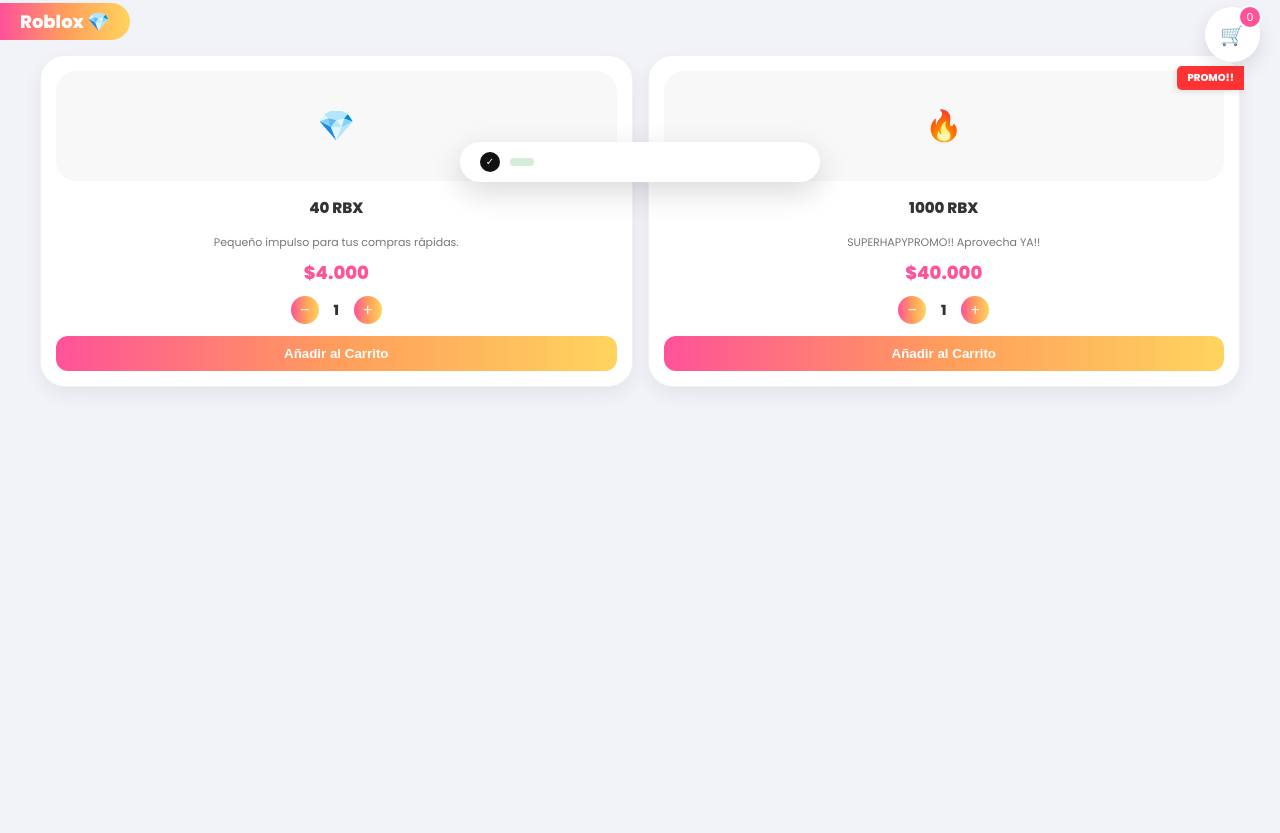
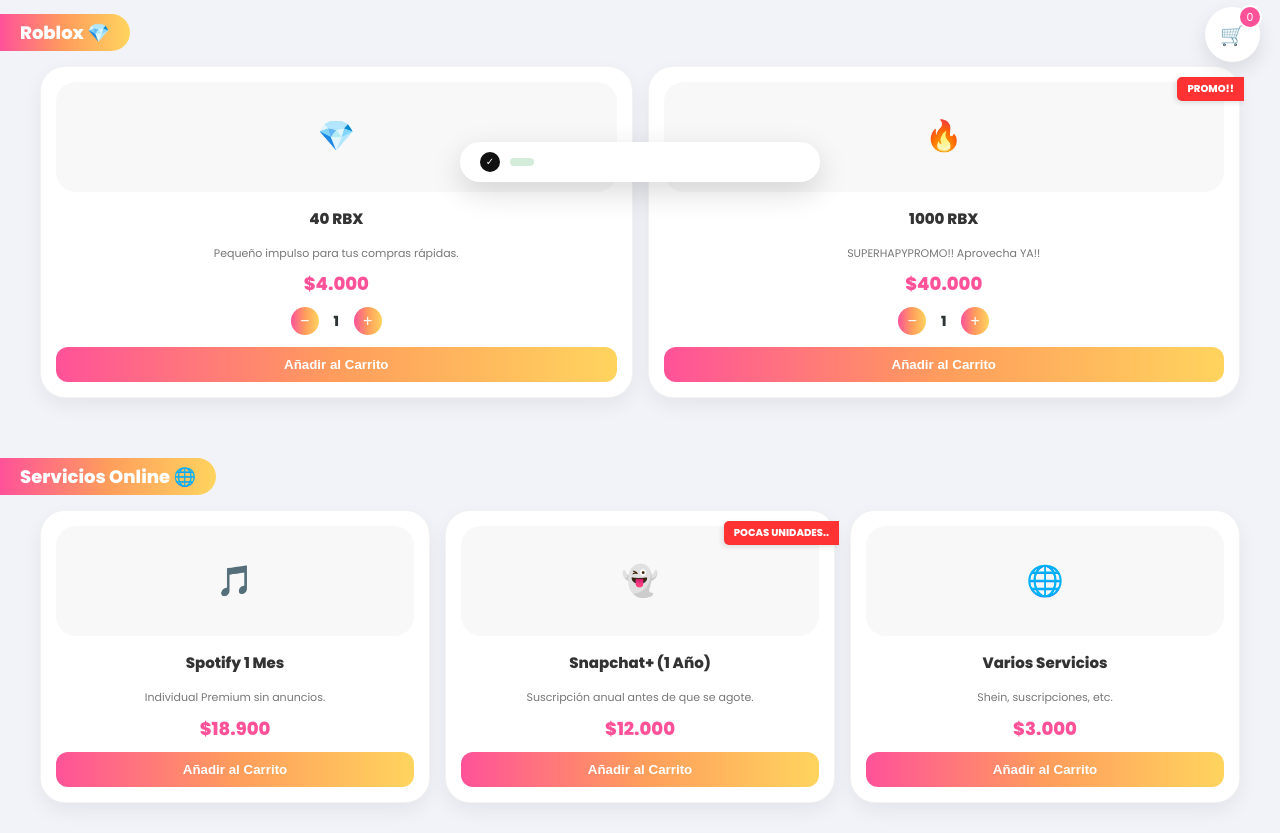
Before and after one commit to 04Evann/happy-corner, a website: page catalogo.html in a window 1280 px wide. Shown: the part 718-1551 px from the top of the page. Before the commit the page ends 1135 px from the top, so only its background shows below. Drawn offline with Linux system fonts and the light colour scheme.

Commit message:
Update catalog title and add new services section

```diff
--- a/catalogo.html
+++ b/catalogo.html
@@ -3,15 +3,16 @@
 <head>
     <meta charset="UTF-8">
     <meta name="viewport" content="width=device-width, initial-scale=1.0">
-    <title>Happy Corner</title>
+    <title>Happy Corner | 2026</title>
     <link href="https://fonts.googleapis.com/css2?family=Poppins:wght@400;600;800&display=swap" rel="stylesheet">
-    <link rel="stylesheet" href="styles.css"> </head>
+    <link rel="stylesheet" href="styles.css">
+</head>
 <body>
 
     <audio id="clinkSound" src="" preload="auto"></audio>
 
     <header>
-        <img src="logo.png" alt="HappyCorner" class="logo-img">
+        <img src="loguito.png" alt="HappyCorner" class="logo-img">
         <nav>
             <a href="index.html">Inicio</a>
             <a href="catalogo.html">Catálogo</a>
@@ -69,6 +70,32 @@
             <div class="qty-controls"><button class="qty-btn" onclick="changeQty('rbx1000', -1)">−</button><span class="qty-num">1</span><button class="qty-btn" onclick="changeQty('rbx1000', 1)">+</button></div>
             <button class="add-btn" onclick="addToCart('rbx1000')">Añadir al Carrito</button>
         </div>
+        </div>
+
+    <div class="section-tag">Servicios Online 🌐</div>
+    <div class="grid">
+        <div class="card" id="spotify">
+            <div class="img-placeholder">🎵</div>
+            <h3 class="product-name">Spotify 1 Mes</h3>
+            <p class="product-desc">Individual Premium sin anuncios.</p>
+            <div class="price">$18.900</div>
+            <button class="add-btn" onclick="addToCart('spotify')">Añadir al Carrito</button>
+        </div>
+        <div class="card" id="snap-plus">
+            <div class="ribbon">POCAS UNIDADES..</div>
+            <div class="img-placeholder">👻</div>
+            <h3 class="product-name">Snapchat+ (1 Año)</h3>
+            <p class="product-desc">Suscripción anual antes de que se agote.</p>
+            <div class="price">$12.000</div>
+            <button class="add-btn" onclick="addToCart('snap-plus')">Añadir al Carrito</button>
+        </div>
+        <div class="card" id="otros-serv">
+            <div class="img-placeholder">🌐</div>
+            <h3 class="product-name">Varios Servicios</h3>
+            <p class="product-desc">Shein, suscripciones, etc.</p>
+            <div class="price">$3.000</div>
+            <button class="add-btn" onclick="addToCart('otros-serv')">Añadir al Carrito</button>
+        </div>
     </div>
 
     <div id="toast">
@@ -107,16 +134,16 @@
             document.getElementById('cart-count').innerText = totalItems;
 
             const toast = document.getElementById('toast');
-            document.getElementById('toast-msg').innerHTML = qtyToAdd > 1 ? `<b>${qtyToAdd}x ${name}</b> añadidos!` : `<b>${name}</b> añadido!`;
+            document.getElementById('toast-msg').innerHTML = `<b>${name}</b> añadido!`;
             toast.classList.add('show');
             setTimeout(() => toast.classList.remove('show'), 2500);
             if(qtySpan) qtySpan.innerText = "1";
         }
 
+        // Lógica Carousel
         let currentSlide = 0;
         const dots = document.querySelectorAll('.dot');
         const track = document.getElementById('track');
-
         setInterval(() => {
             if(!dots.length) return;
             currentSlide = (currentSlide + 1) % dots.length;
```
